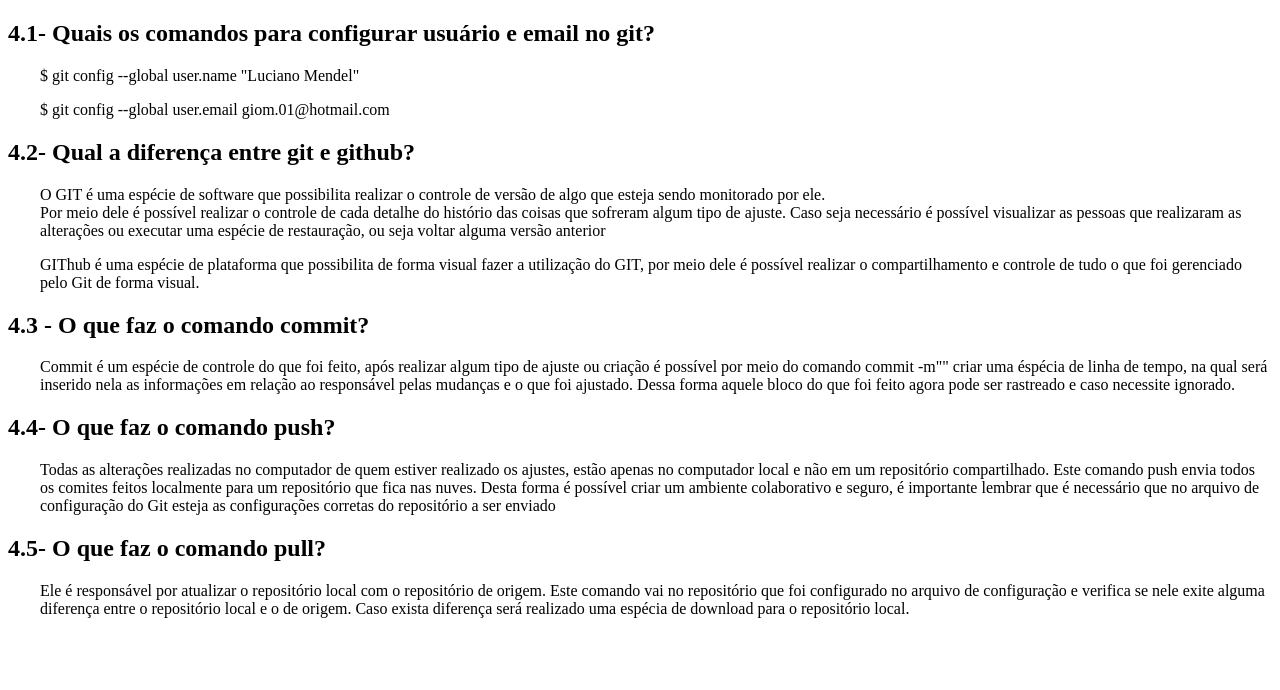
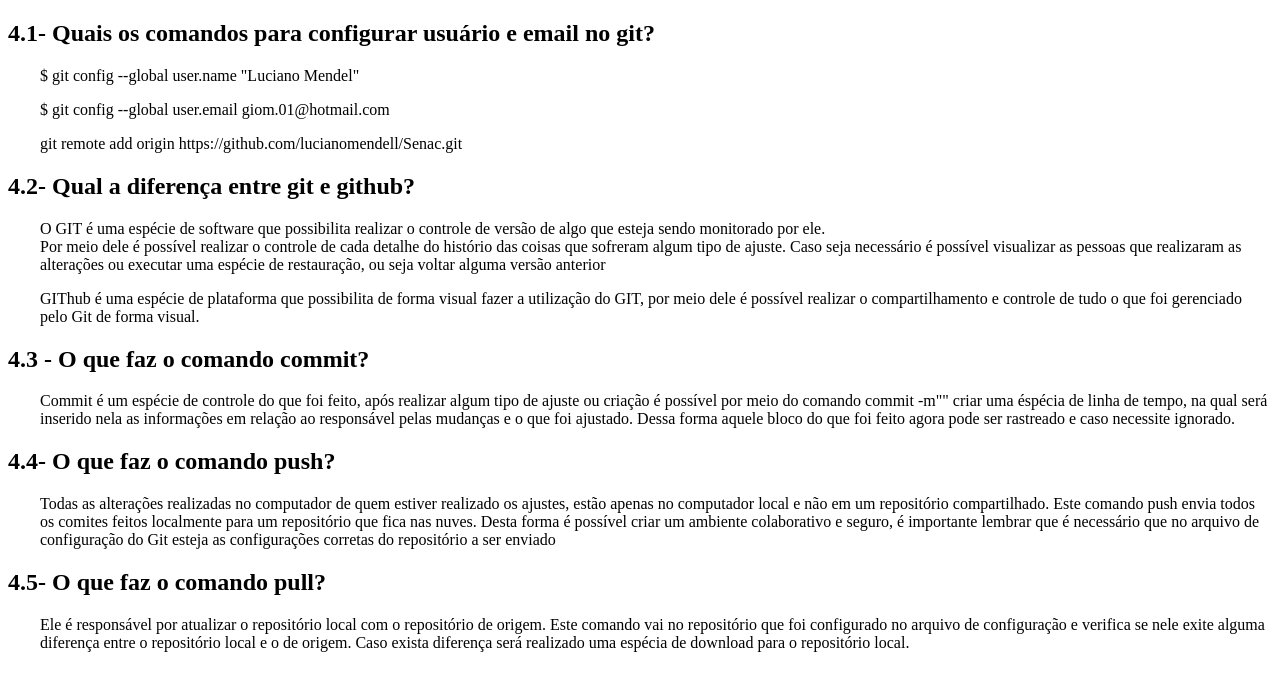
Before and after one commit to lucianomendell/Senac, a plain HTML site: page treinamento-git/index.html in a window 1280 px wide. Drawn offline with Linux system fonts and the light colour scheme.

Commit message:
Adicionando configuração origin

```diff
--- a/treinamento-git/index.html
+++ b/treinamento-git/index.html
@@ -12,6 +12,7 @@
 
    <p style="padding-left: 2em;"> $ git config --global user.name "Luciano Mendel"</p>
    <p style="padding-left: 2em;"> $ git config --global user.email giom.01@hotmail.com</p>
+   <p style="padding-left: 2em;">git remote add origin https://github.com/lucianomendell/Senac.git</p>
 
 
    <h2>4.2- Qual a diferença entre git e github?</h2>
```
